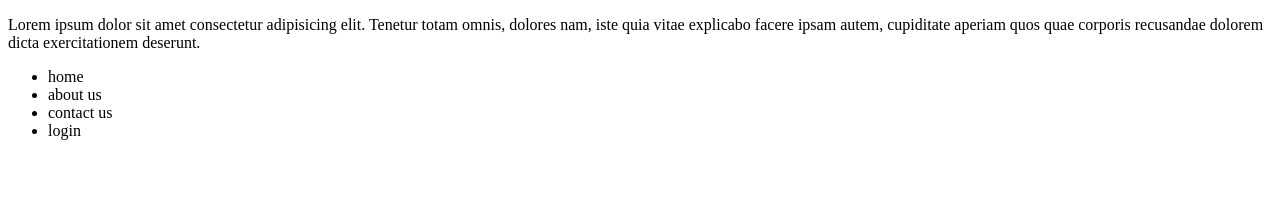
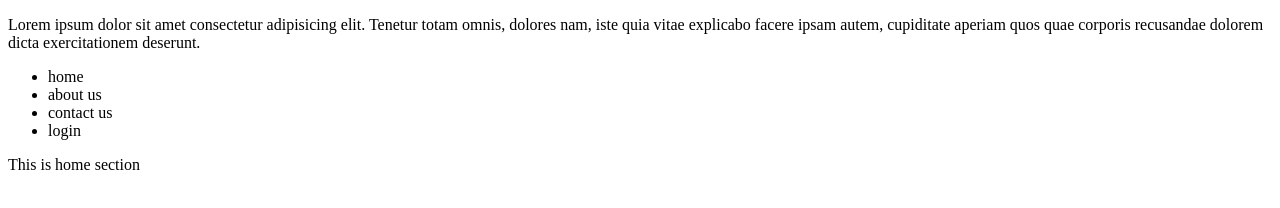
Before and after one commit to Anurag7141p/learn-git, a plain HTML site: page index.html in a window 1280 px wide. Drawn offline with Linux system fonts and the light colour scheme.

Commit message:
home section added

```diff
--- a/index.html
+++ b/index.html
@@ -17,5 +17,8 @@
         <li>contact us</li>
         <li>login</li>
     </ul>
+    <section>
+        This is home section
+    </section>
   </body>
 </html>
```
